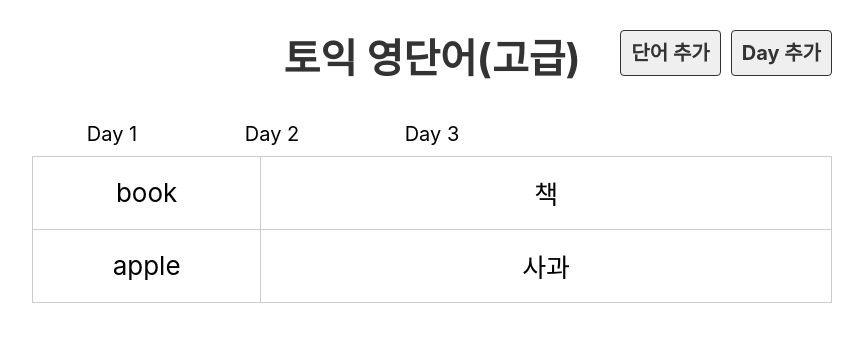
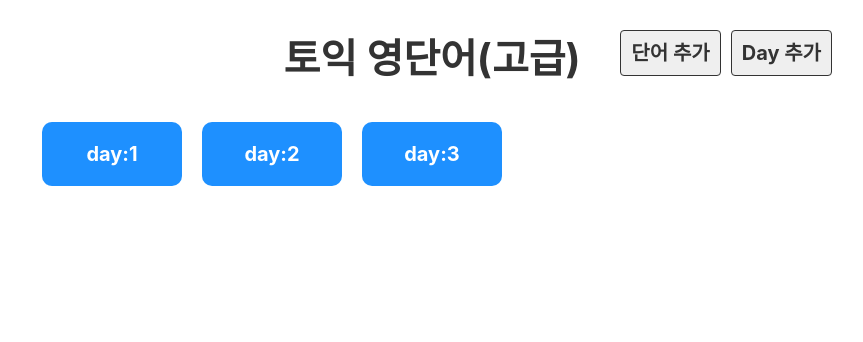
Before and after one commit to 78963l/voca, a React (Create React App) app: page / in a window 1280 px wide. Shown: the top 342 px of the page, without its empty margins (208-1071 px from the left). Built offline with nearby package versions, Linux system fonts and the light colour scheme.

Commit message:
만드는중1

```diff
--- a/package.json
+++ b/package.json
@@ -8,6 +8,7 @@
     "@testing-library/user-event": "^13.5.0",
     "react": "^17.0.2",
     "react-dom": "^17.0.2",
+    "react-router-dom": "^6.2.2",
     "react-scripts": "5.0.0",
     "web-vitals": "^2.1.4"
   },
--- a/public/index.html
+++ b/public/index.html
@@ -5,10 +5,7 @@
         <link rel="icon" href="%PUBLIC_URL%/favicon.ico" />
         <meta name="viewport" content="width=device-width, initial-scale=1" />
         <meta name="theme-color" content="#000000" />
-    <meta
-      name="description"
-      content="Web site created using create-react-app"
-    />
+        <meta name="description" content="Web site created using create-react-app" />
         <link rel="apple-touch-icon" href="%PUBLIC_URL%/logo192.png" />
         <link rel="manifest" href="%PUBLIC_URL%/manifest.json" />
         <title>React App</title>
--- a/src/App.js
+++ b/src/App.js
@@ -2,14 +2,19 @@
 import Day from "./component/Day";
 import DayList from "./component/DayList";
 import Header from "./component/Header";
+import { BrowserRouter, Route, Routes } from "react-router-dom";
 
 function App() {
     return (
-        <div className="App">
-            <Header />
-            <DayList />
-            <Day />
-        </div>
+        <BrowserRouter>
+            <div className="App">
+                <Header />
+                <Routes>
+                    <Route path="/" element={<DayList />}></Route>
+                    <Route path="/day/1" element={<Day num="1" />}></Route>
+                </Routes>
+            </div>
+        </BrowserRouter>
     );
 }
 
--- a/src/component/Day.js
+++ b/src/component/Day.js
@@ -1,12 +1,13 @@
 import dummy from "../db/data.json";
 
-export default function Day() {
+export default function Day(num) {
     //dummy.words
     const day = 1;
-    const wordList = dummy.words.filter(word => word.day === day);
+    const wordList = dummy.words.filter(word => word.day === num.num);
 
     return (
         <div>
+            <h2>Day {day}</h2>
             <table>
                 <tbody>
                     {wordList.map(word => (
--- a/src/component/DayList.js
+++ b/src/component/DayList.js
@@ -1,11 +1,13 @@
+import { Link } from "react-router-dom";
 import dummy from "../db/data.json";
 
 export default function DayList() {
-    console.log(dummy);
     return (
         <ul className="list_day">
             {dummy.days.map(day => (
-                <li key={day.id}>Day {day.day}</li>
+                <li key={day.id}>
+                    <Link to={`/day/${day.day}`}>day:{day.day}</Link>
+                </li>
             ))}
         </ul>
     );
--- a/src/component/Header.js
+++ b/src/component/Header.js
@@ -1,8 +1,10 @@
+import { Link } from "react-router-dom";
+
 export default function Header() {
     return (
         <div className="header">
             <h1>
-                <a>토익 영단어(고급)</a>
+                <Link to="/">토익 영단어(고급)</Link>
             </h1>
             <div className="menu">
                 <a href="#x" className="link">
```
Also changed, not shown: 1 other file (tests, documents, lock files or other folders). Lines whose indentation alone changed are shown as unchanged.
